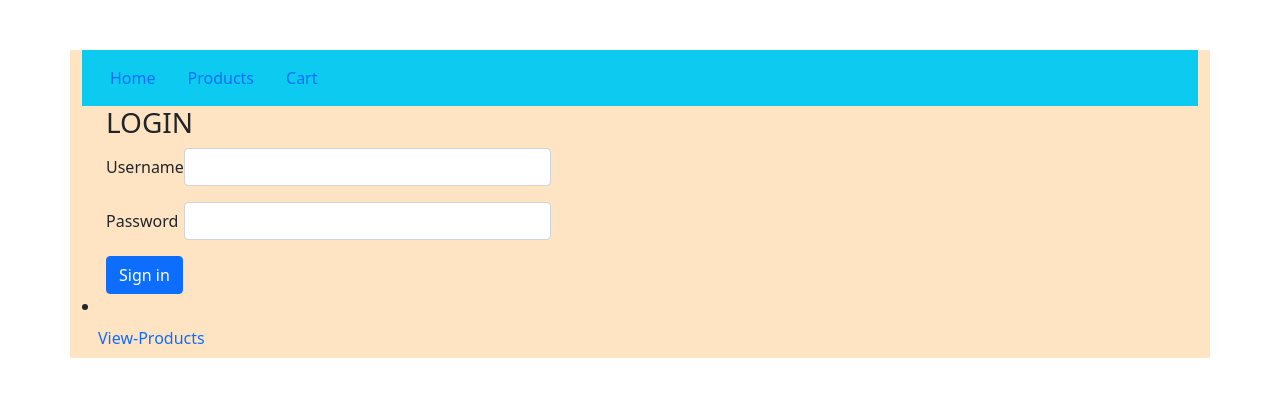
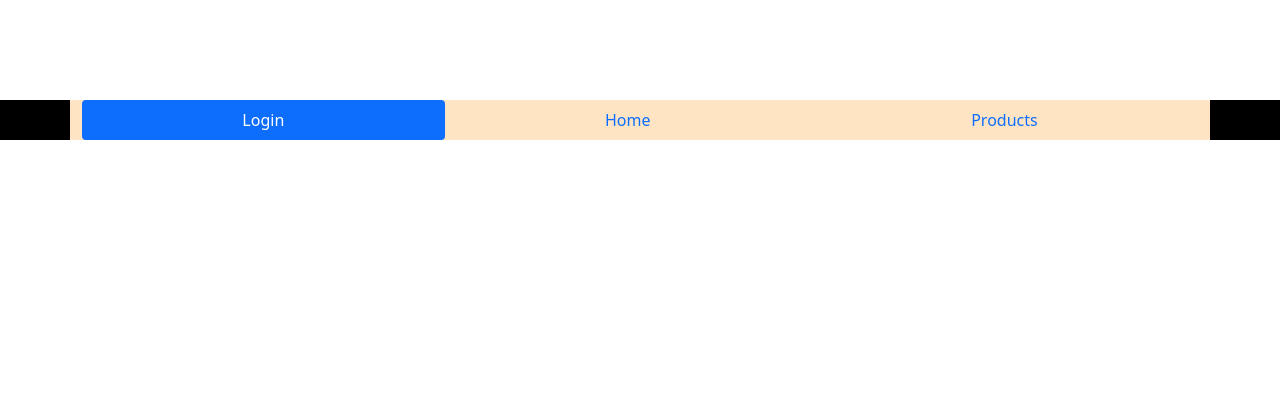
Before and after one commit to EsmeraldaVera/EZGoGameStore, an Angular app in the folder EzGameStore/: page / in a window 1280 px wide. Shown: the top 396 px of the page. Built offline with nearby package versions, Linux system fonts and the light colour scheme.

Commit message:
Routing update

```diff
--- a/EzGameStore/src/app/app.component.html
+++ b/EzGameStore/src/app/app.component.html
@@ -1,11 +1,8 @@
-<div class="container" style="background-color: bisque;">
-    <div style="margin-top: 50px;">
-        <app-navbar></app-navbar>
+<div style="background-color: black;">
+    <div class="container" style="background-color: bisque;">
+        <div style="margin-top: 100px;">
+            <app-navbar></app-navbar>
+        </div>
     </div>
-
-    <app-login></app-login>
-    <li class="nav-item">
-        <a class="nav-link" routerLinkActive="active" routerLink="/list">View-Products</a>
-    </li>
-    <router-outlet></router-outlet>
 </div>
+<router-outlet></router-outlet>
--- a/EzGameStore/src/app/app.module.ts
+++ b/EzGameStore/src/app/app.module.ts
@@ -3,18 +3,30 @@ import { BrowserModule } from '@angular/platform-browser';
 
 import { AppComponent } from './app.component';
 import { FormsModule, ReactiveFormsModule } from '@angular/forms';
-import {HttpClientModule} from '@angular/common/http';
+import { HttpClientModule } from '@angular/common/http';
 
-import {ProductListComponent} from './product-list/product-list.component';
-import {ProductViewComponent} from './product-view/product-view.component';
-import {LoginComponent } from './login/login.component';
-import {ProductResolver} from './product.resolver';
-import {RouterModule, Routes} from '@angular/router';
+import { ProductListComponent } from './product-list/product-list.component';
+import { ProductViewComponent } from './product-view/product-view.component';
+import { LoginComponent } from './login/login.component';
+import { ProductResolver } from './product.resolver';
+import { RouterModule, Routes } from '@angular/router';
 import { NavbarComponent } from './navbar/navbar.component';
+import { HomeComponent } from './home/home.component';
 
-const routes:Routes= [
+const routes: Routes = [
   {
-    path: 'list', component:ProductListComponent
+    path: 'Home',
+    component: HomeComponent,
+    resolve: {},
+    canActivate: [],
+    canActivateChild: [],
+    canDeactivate: []
+  },
+  {
+    path: 'View-Products', component: ProductListComponent
+  },
+  {
+    path: 'Login', component: LoginComponent
   }
 ]
 @NgModule({
@@ -24,6 +36,7 @@ const routes:Routes= [
     ProductViewComponent,
     ProductListComponent,
     NavbarComponent,
+    HomeComponent
 
 
 
--- a/EzGameStore/src/app/navbar/navbar.component.html
+++ b/EzGameStore/src/app/navbar/navbar.component.html
@@ -1,21 +1,7 @@
-<nav class="navbar navbar-light bg-info">
-    <div class="container-fluid">
-        <ul class="nav">
-            <li class="nav-item">
-                <a class="nav-link" href>
-                    Home
-                </a>
-            </li>
-            <li class="nav-item">
-                <a class="nav-link" href>
-                    Products
-                </a>
-            </li>
-            <li class="nav-item">
-                <a class="nav-link" href>
-                    Cart
-                </a>
-            </li>
-        </ul>
-    </div>
+<nav class="nav nav-pills nav-fill">
+    <a routerLink="/Login" class="nav-link active" href>Login</a>
+    <a routerLink="Home" class="nav-link" href>Home</a>
+    <a routerLink="/View-Products" class="nav-link" href>Products</a>
 </nav>
+
+<router-outlet></router-outlet>
```
